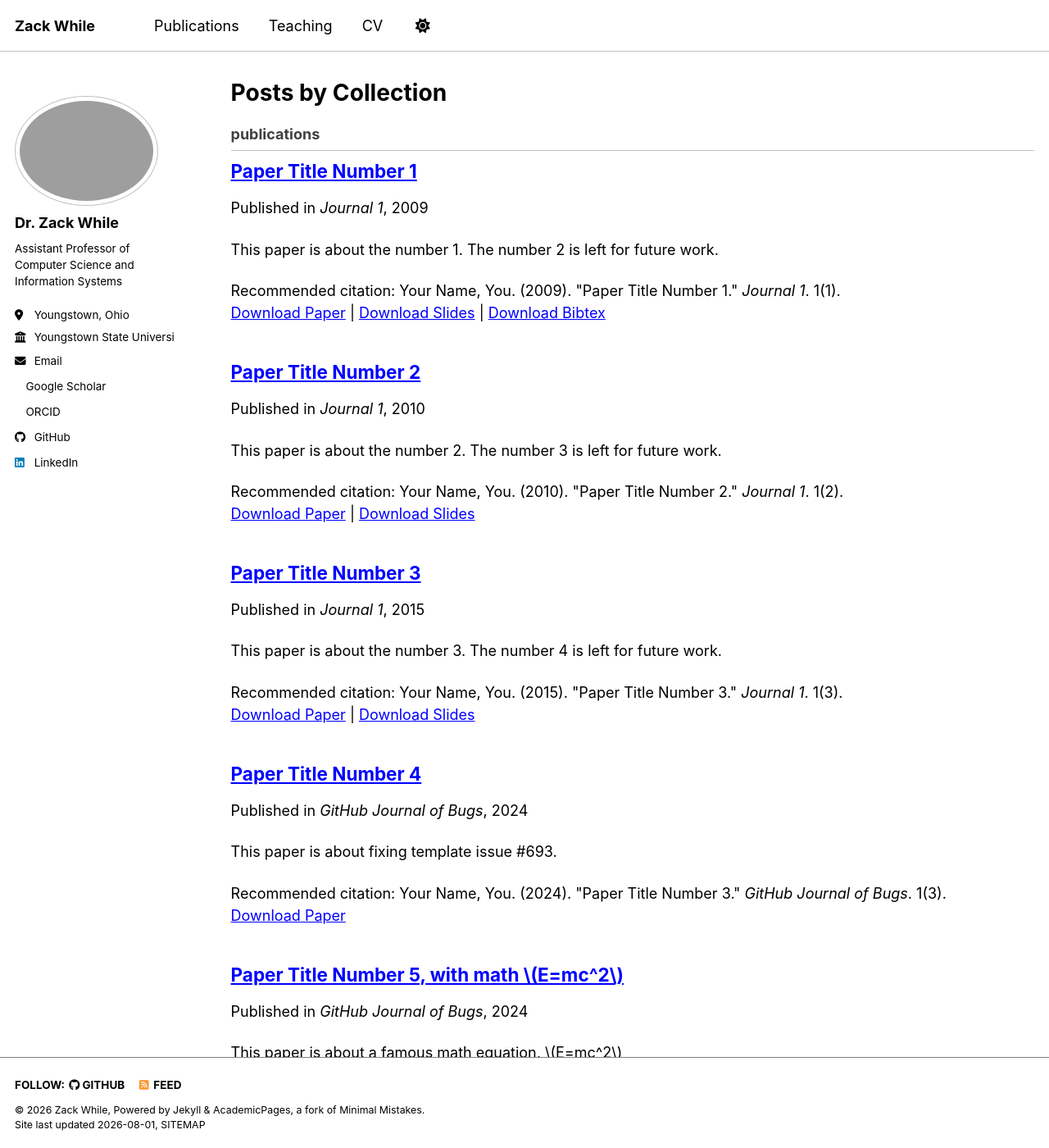
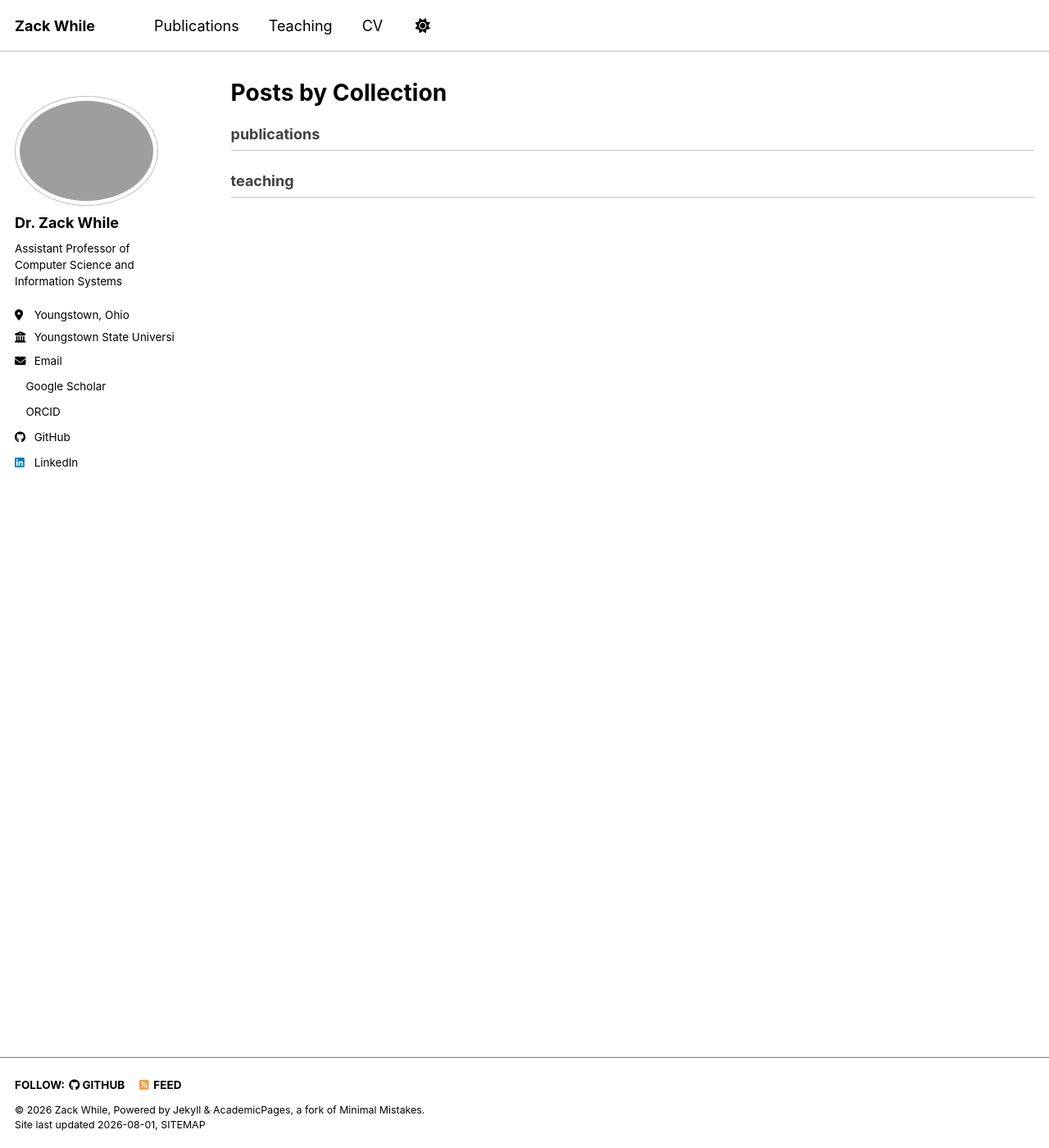
Before and after one commit to zwhile/zwhile.github.io, a Jekyll site: the page built from _pages/collection-archive.html, in a window 1280 px wide and 1400 px high. Shown: the whole window at 82% size. Built offline with Jekyll 4.4.1, drawn with Linux system fonts in a browser that asks for light colours; a style sheet for code colours, icons or effects is not loaded; some of the changed text lies outside the part shown.

Commit message:
Small update.

```diff
--- a/_data/cv.json
+++ b/_data/cv.json
@@ -1,14 +1,14 @@
 {
   "basics": {
-    "name": "Your Sidebar Name",
-    "email": "none@example.org",
+    "name": "Dr. Zack While",
+    "email": "zwhile@ysu.edu",
     "phone": "",
-    "website": "https://academicpages.github.io",
-    "summary": "Currently employed at Red Brick University. Short biography for the left-hand sidebar",
+    "website": "https://zwhile.github.io",
+    "summary": "Tenure-Track Assistant Professor of Computer Science and Information Systems at Youngstown State University.",
     "location": {
       "address": "",
       "postalCode": "",
-      "city": "Earth",
+      "city": "Youngstown, Ohio",
       "countryCode": "US",
       "region": ""
     },
@@ -16,137 +16,43 @@
       {
         "network": "Google Scholar",
         "username": "",
-        "url": "https://scholar.google.com/citations?user=PS_CX0AAAAAJ"
+        "url": "https://scholar.google.com/citations?user=qAiwpksAAAAJ&hl=en"
       },
       {
         "network": "ORCID",
         "username": "",
-        "url": "https://orcid.org/yourorcidurl"
-      },
-      {
-        "network": "GitHub",
-        "username": "academicpages",
-        "url": "https://github.com/academicpages"
+        "url": "https://orcid.org/0000-0002-9114-3984"
       }
     ]
   },
   "work": [],
   "education": [
     {
-      "institution": "GitHub University",
-      "area": "Ph.D in Version Control Theory",
+      "institution": "University of Massachusetts Amherst",
+      "area": "Ph.D in Computer Science",
+      "studyType": "",
+      "startDate": "",
+      "endDate": "2025",
+      "gpa": null,
+      "courses": []
+    },
+    {
+      "institution": "University of Massachusetts Amherst",
+      "area": "M.S. in Computer Science",
+      "studyType": "",
+      "startDate": "",
+      "endDate": "2021",
+      "gpa": null,
+      "courses": []
+    },
+    {
+      "institution": "",
+      "area": "M.S. in Computer Science and Mathematics",
       "studyType": "",
       "startDate": "",
       "endDate": "2018",
       "gpa": null,
       "courses": []
-    },
-    {
-      "institution": "GitHub University",
-      "area": "M.S. in Jekyll",
-      "studyType": "",
-      "startDate": "",
-      "endDate": "2014",
-      "gpa": null,
-      "courses": []
-    },
-    {
-      "institution": "GitHub University",
-      "area": "B.S. in GitHub",
-      "studyType": "",
-      "startDate": "",
-      "endDate": "2012",
-      "gpa": null,
-      "courses": []
-    }
-  ],
-  "skills": [],
-  "languages": [],
-  "interests": [],
-  "references": [],
-  "publications": [
-    {
-      "name": "Paper Title Number 1",
-      "publisher": "Journal 1",
-      "releaseDate": "2009-10-01",
-      "website": "https://academicpages.github.io/files/paper1.pdf",
-      "summary": "This paper is about the number 1. The number 2 is left for future work."
-    },
-    {
-      "name": "Paper Title Number 2",
-      "publisher": "Journal 1",
-      "releaseDate": "2010-10-01",
-      "website": "https://academicpages.github.io/files/paper2.pdf",
-      "summary": "This paper is about the number 2. The number 3 is left for future work."
-    },
-    {
-      "name": "Paper Title Number 3",
-      "publisher": "Journal 1",
-      "releaseDate": "2015-10-01",
-      "website": "https://academicpages.github.io/files/paper3.pdf",
-      "summary": "This paper is about the number 3. The number 4 is left for future work."
-    },
-    {
-      "name": "Paper Title Number 4",
-      "publisher": "GitHub Journal of Bugs",
-      "releaseDate": "2024-02-17",
-      "website": "https://academicpages.github.io/files/paper3.pdf",
-      "summary": "This paper is about fixing template issue #693."
-    }
-  ],
-  "presentations": [
-    {
-      "name": "Talk 1 on Relevant Topic in Your Field",
-      "event": "UC San Francisco, Department of Testing",
-      "date": "2012-03-01",
-      "location": "San Francisco, CA, USA",
-      "description": ""
-    },
-    {
-      "name": "Tutorial 1 on Relevant Topic in Your Field",
-      "event": "UC-Berkeley Institute for Testing Science",
-      "date": "2013-03-01",
-      "location": "Berkeley, CA, USA",
-      "description": ""
-    },
-    {
-      "name": "Talk 2 on Relevant Topic in Your Field",
-      "event": "London School of Testing",
-      "date": "2014-02-01",
-      "location": "London, UK",
-      "description": ""
-    },
-    {
-      "name": "Conference Proceeding talk 3 on Relevant Topic in Your Field",
-      "event": "Testing Institute of America 2014 Annual Conference",
-      "date": "2014-03-01",
-      "location": "Los Angeles, CA, USA",
-      "description": ""
-    }
-  ],
-  "teaching": [
-    {
-      "course": "Teaching experience 1",
-      "institution": "University 1, Department",
-      "date": "2014-01-01",
-      "role": "Undergraduate course",
-      "description": ""
-    },
-    {
-      "course": "Teaching experience 2",
-      "institution": "University 1, Department",
-      "date": "2015-01-01",
-      "role": "Workshop",
-      "description": ""
-    }
-  ],
-  "portfolio": [
-    {
-      "name": "Portfolio item number 1",
-      "category": "portfolio",
-      "date": "",
-      "url": "",
-      "description": "Short description of portfolio item number 1<br/><img src='/images/500x300.png'>"
     }
   ]
 }
--- a/_publications/2009-10-01-paper-title-number-1.md
+++ /dev/null
@@ -1,14 +0,0 @@
----
-title: "Paper Title Number 1"
-collection: publications
-category: manuscripts
-permalink: /publication/2009-10-01-paper-title-number-1
-excerpt: 'This paper is about the number 1. The number 2 is left for future work.'
-date: 2009-10-01
-venue: 'Journal 1'
-slidesurl: 'https://academicpages.github.io/files/slides1.pdf'
-paperurl: 'https://academicpages.github.io/files/paper1.pdf'
-bibtexurl: 'https://academicpages.github.io/files/bibtex1.bib'
-citation: 'Your Name, You. (2009). &quot;Paper Title Number 1.&quot; <i>Journal 1</i>. 1(1).'
----
-The contents above will be part of a list of publications, if the user clicks the link for the publication than the contents of section will be rendered as a full page, allowing you to provide more information about the paper for the reader. When publications are displayed as a single page, the contents of the above "citation" field will automatically be included below this section in a smaller font.
--- a/_publications/2010-10-01-paper-title-number-2.md
+++ /dev/null
@@ -1,14 +0,0 @@
----
-title: "Paper Title Number 2"
-collection: publications
-category: manuscripts
-permalink: /publication/2010-10-01-paper-title-number-2
-excerpt: 'This paper is about the number 2. The number 3 is left for future work.'
-date: 2010-10-01
-venue: 'Journal 1'
-slidesurl: 'https://academicpages.github.io/files/slides2.pdf'
-paperurl: 'https://academicpages.github.io/files/paper2.pdf'
-citation: 'Your Name, You. (2010). &quot;Paper Title Number 2.&quot; <i>Journal 1</i>. 1(2).'
----
-
-The contents above will be part of a list of publications, if the user clicks the link for the publication than the contents of section will be rendered as a full page, allowing you to provide more information about the paper for the reader. When publications are displayed as a single page, the contents of the above "citation" field will automatically be included below this section in a smaller font.
--- a/_publications/2015-10-01-paper-title-number-3.md
+++ /dev/null
@@ -1,14 +0,0 @@
----
-title: "Paper Title Number 3"
-collection: publications
-category: manuscripts
-permalink: /publication/2015-10-01-paper-title-number-3
-excerpt: 'This paper is about the number 3. The number 4 is left for future work.'
-date: 2015-10-01
-venue: 'Journal 1'
-slidesurl: 'https://academicpages.github.io/files/slides3.pdf'
-paperurl: 'https://academicpages.github.io/files/paper3.pdf'
-citation: 'Your Name, You. (2015). &quot;Paper Title Number 3.&quot; <i>Journal 1</i>. 1(3).'
----
-
-The contents above will be part of a list of publications, if the user clicks the link for the publication than the contents of section will be rendered as a full page, allowing you to provide more information about the paper for the reader. When publications are displayed as a single page, the contents of the above "citation" field will automatically be included below this section in a smaller font.
--- a/_publications/2025-06-08-paper-title-number-5.md
+++ /dev/null
@@ -1,13 +0,0 @@
----
-title: "Paper Title Number 5, with math $$E=mc^2$$"
-collection: publications
-category: conferences
-permalink: /publication/2024-02-17-paper-title-number-4
-excerpt: 'This paper is about a famous math equation, $$E=mc^2$$'
-date: 2024-02-17
-venue: 'GitHub Journal of Bugs'
-paperurl: 'https://academicpages.github.io/files/paper3.pdf'
-citation: 'Your Name, You. (2024). &quot;Paper Title Number 3.&quot; <i>GitHub Journal of Bugs</i>. 1(3).'
----
-
-Using [MathJax](https://www.mathjax.org/) in the description is supported - $$E=mc^2$$ - however, the use must be mindful that the default delimiters are `$$...$$` and `\\[...\\]` which differs from the `$...$` that is typically expected.
--- a/_teaching/2014-spring-teaching-1.md
+++ /dev/null
@@ -1,20 +0,0 @@
----
-title: "Teaching experience 1"
-collection: teaching
-type: "Undergraduate course"
-permalink: /teaching/2014-spring-teaching-1
-venue: "University 1, Department"
-date: 2014-01-01
-location: "City, Country"
----
-
-This is a description of a teaching experience. You can use markdown like any other post.
-
-Heading 1
-======
-
-Heading 2
-======
-
-Heading 3
-======
--- a/_teaching/2015-spring-teaching-2.md
+++ /dev/null
@@ -1,20 +0,0 @@
----
-title: "Teaching experience 2"
-collection: teaching
-type: "Workshop"
-permalink: /teaching/2015-spring-teaching-1
-venue: "University 1, Department"
-date: 2015-01-01
-location: "City, Country"
----
-
-This is a description of a teaching experience. You can use markdown like any other post.
-
-Heading 1
-======
-
-Heading 2
-======
-
-Heading 3
-======
```
Also changed, not shown: _publications/2024-02-17-paper-title-number-4.md (deleted, +0 -13 lines), _pages/publications.html (line endings or trailing spaces), 3 other files.
